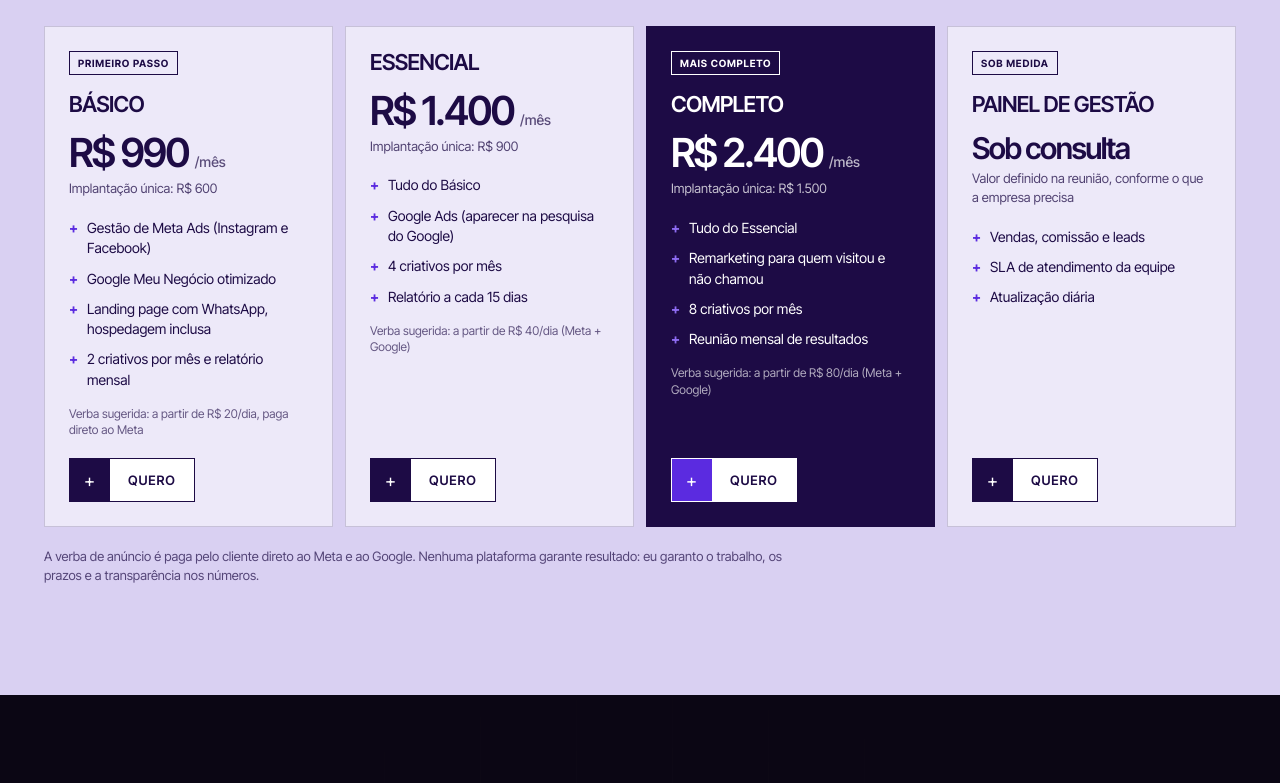
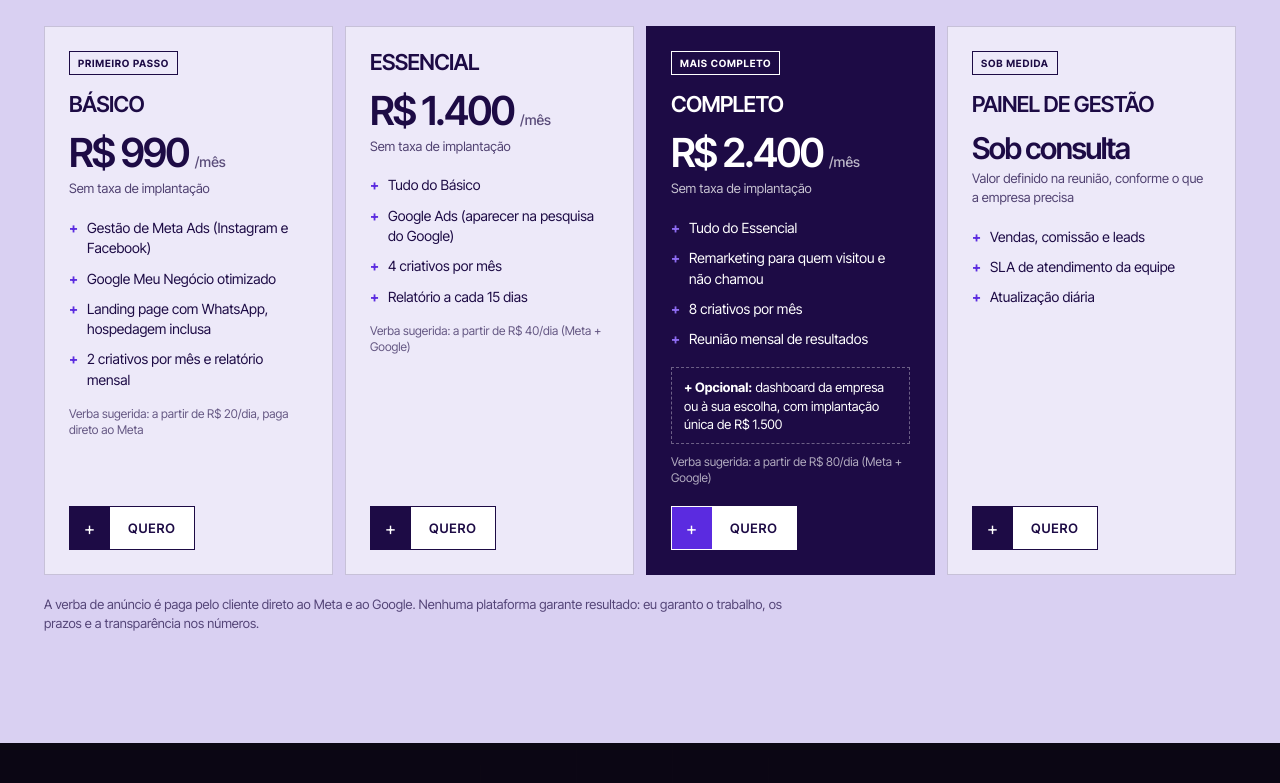
Before and after one commit to paquergustavo-lang/paquer-agencia, a plain HTML site: page index.html in a window 1280 px wide. Shown: the part 3080-3863 px from the top of the page. Drawn offline with Linux system fonts and the light colour scheme.

Commit message:
Remove implantação dos planos de tráfego; dashboard opcional no Completo
Co-Authored-By: Claude Opus 5.5 <noreply@anthropic.com>
Claude-Session: https://claude.ai/code/session_01HFzkeKv4bP3NwoZ9HRzr3f

```diff
--- a/index.html
+++ b/index.html
@@ -122,6 +122,7 @@ section{padding:110px 0;position:relative}
 .plan li{padding-left:18px;position:relative}
 .plan li::before{content:"+";position:absolute;left:0;color:var(--violet);font-weight:700}
 .plan.hot li::before{color:var(--violet-2)}
+.addon{font-size:13px;border:1px dashed rgba(255,255,255,.35);padding:10px 12px;margin:-6px 0 18px;line-height:1.4}
 .verba{font-size:12px;opacity:.65;margin:-8px 0 20px;line-height:1.35}
 .plan .btn{margin-top:auto;align-self:flex-start}
 .fine{font-size:13px;opacity:.7;margin-top:20px;max-width:760px}
@@ -306,21 +307,22 @@ body.en [data-en]{display:revert}
       <div class="plan"><span class="tag" data-pt>Primeiro passo</span><span class="tag" data-en>First step</span>
         <h3><span data-pt>Básico</span><span data-en>Basic</span></h3>
         <div class="price">R$ 990 <small data-pt>/mês</small><small data-en>/mo</small></div>
-        <div class="setup"><span data-pt>Implantação única: R$ 600</span><span data-en>One-time onboarding: R$ 600</span></div>
+        <div class="setup"><span data-pt>Sem taxa de implantação</span><span data-en>No onboarding fee</span></div>
         <ul><li><span data-pt>Gestão de Meta Ads (Instagram e Facebook)</span><span data-en>Meta Ads management (Instagram & Facebook)</span></li><li><span data-pt>Google Meu Negócio otimizado</span><span data-en>Optimized Google Business profile</span></li><li><span data-pt>Landing page com WhatsApp, hospedagem inclusa</span><span data-en>Landing page with WhatsApp, hosting included</span></li><li><span data-pt>2 criativos por mês e relatório mensal</span><span data-en>2 creatives per month and monthly report</span></li></ul>
         <div class="verba"><span data-pt>Verba sugerida: a partir de R$ 20/dia, paga direto ao Meta</span><span data-en>Suggested ad spend: from R$ 20/day, paid directly to Meta</span></div>
         <a class="btn wa-link" href="#" target="_blank" rel="noopener"><span class="plus">+</span><span class="txt"><span data-pt>Quero</span><span data-en>I want it</span></span></a></div>
       <div class="plan"><h3><span data-pt>Essencial</span><span data-en>Essential</span></h3>
         <div class="price">R$ 1.400 <small data-pt>/mês</small><small data-en>/mo</small></div>
-        <div class="setup"><span data-pt>Implantação única: R$ 900</span><span data-en>One-time onboarding: R$ 900</span></div>
+        <div class="setup"><span data-pt>Sem taxa de implantação</span><span data-en>No onboarding fee</span></div>
         <ul><li><span data-pt>Tudo do Básico</span><span data-en>Everything in Basic</span></li><li><span data-pt>Google Ads (aparecer na pesquisa do Google)</span><span data-en>Google Ads (show up in Google search)</span></li><li><span data-pt>4 criativos por mês</span><span data-en>4 creatives per month</span></li><li><span data-pt>Relatório a cada 15 dias</span><span data-en>Report every two weeks</span></li></ul>
         <div class="verba"><span data-pt>Verba sugerida: a partir de R$ 40/dia (Meta + Google)</span><span data-en>Suggested ad spend: from R$ 40/day (Meta + Google)</span></div>
         <a class="btn wa-link" href="#" target="_blank" rel="noopener"><span class="plus">+</span><span class="txt"><span data-pt>Quero</span><span data-en>I want it</span></span></a></div>
       <div class="plan hot"><span class="tag" data-pt>Mais completo</span><span class="tag" data-en>Most complete</span>
         <h3><span data-pt>Completo</span><span data-en>Complete</span></h3>
         <div class="price">R$ 2.400 <small data-pt>/mês</small><small data-en>/mo</small></div>
-        <div class="setup"><span data-pt>Implantação única: R$ 1.500</span><span data-en>One-time onboarding: R$ 1,500</span></div>
+        <div class="setup"><span data-pt>Sem taxa de implantação</span><span data-en>No onboarding fee</span></div>
         <ul><li><span data-pt>Tudo do Essencial</span><span data-en>Everything in Essential</span></li><li><span data-pt>Remarketing para quem visitou e não chamou</span><span data-en>Retargeting for visitors who didn't message</span></li><li><span data-pt>8 criativos por mês</span><span data-en>8 creatives per month</span></li><li><span data-pt>Reunião mensal de resultados</span><span data-en>Monthly results meeting</span></li></ul>
+        <div class="addon"><span data-pt><b>+ Opcional:</b> dashboard da empresa ou à sua escolha, com implantação única de R$ 1.500</span><span data-en><b>+ Optional:</b> a company dashboard or one of your choice, one-time build fee of R$ 1,500</span></div>
         <div class="verba"><span data-pt>Verba sugerida: a partir de R$ 80/dia (Meta + Google)</span><span data-en>Suggested ad spend: from R$ 80/day (Meta + Google)</span></div>
         <a class="btn violet wa-link" href="#" target="_blank" rel="noopener"><span class="plus">+</span><span class="txt"><span data-pt>Quero</span><span data-en>I want it</span></span></a></div>
       <div class="plan"><span class="tag" data-pt>Sob medida</span><span class="tag" data-en>Custom</span>
```
